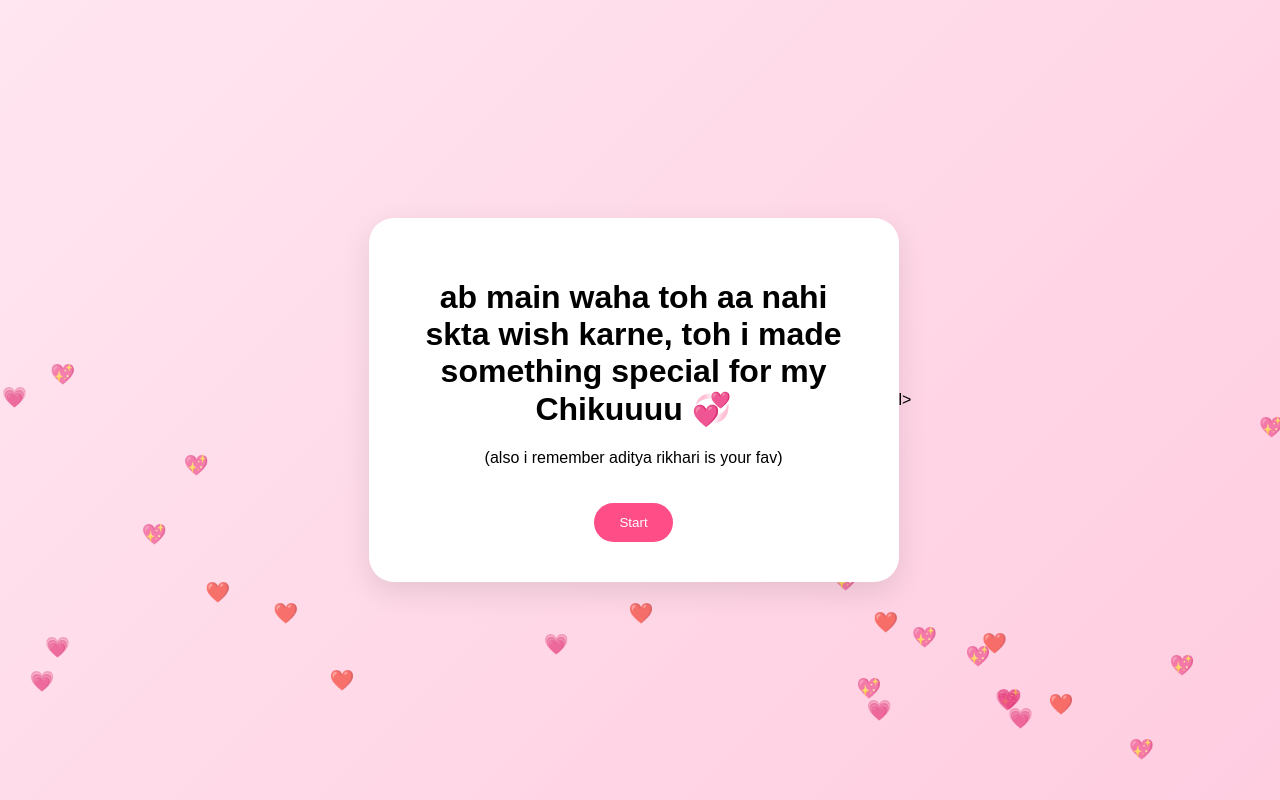
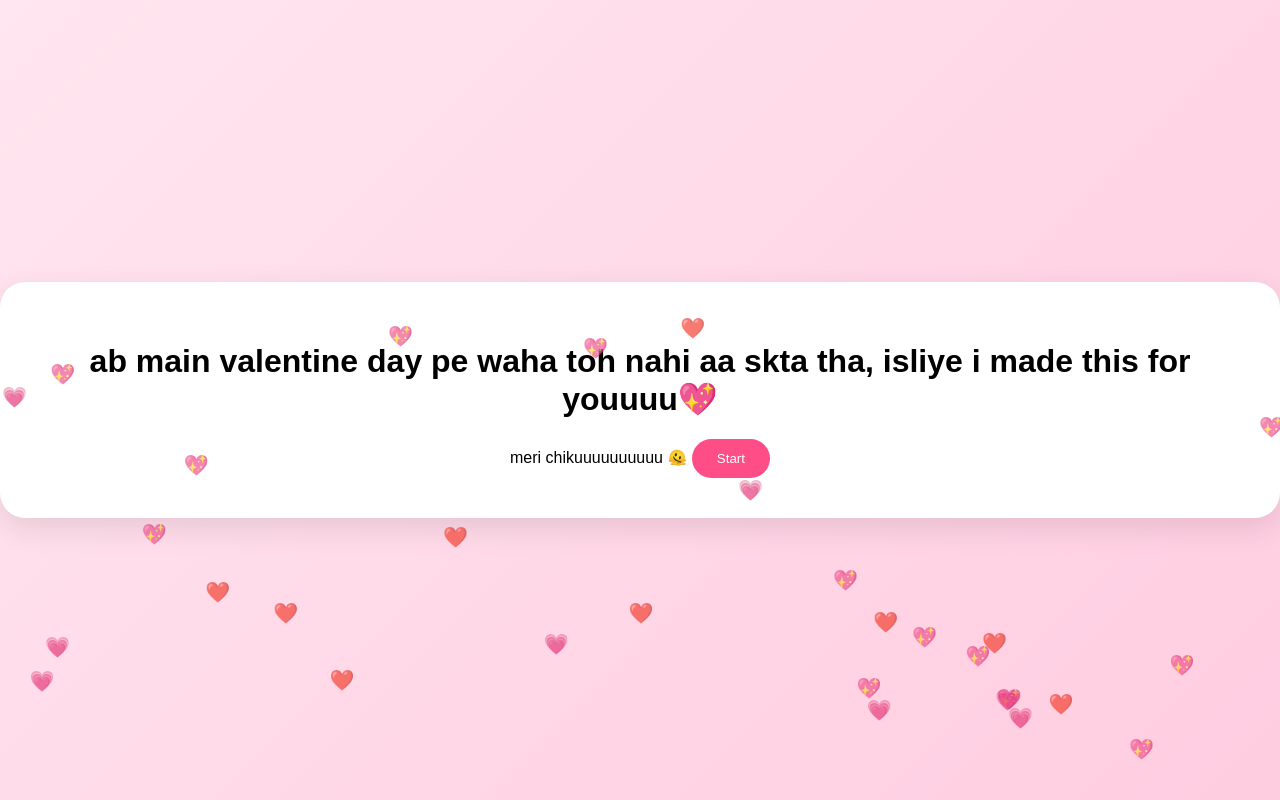
Before and after one commit to dakshski/daksh, a plain HTML site: page index.html in a window 1280 px wide. Drawn offline with Linux system fonts and the light colour scheme.

Commit message:
Update index.html

```diff
--- a/index.html
+++ b/index.html
@@ -2,7 +2,7 @@
 <html>
 <head>
 <meta charset="UTF-8">
-<title>For My Chiku Piku💕</title>
+<title>For My Chiku💕</title>
 
 <style>
 body {
@@ -15,31 +15,23 @@ body {
   align-items: center;
   height: 100vh;
 }
-
 .card {
   background: white;
   padding: 40px;
   border-radius: 25px;
   text-align: center;
   box-shadow: 0 10px 30px rgba(0,0,0,0.1);
-  max-width: 450px;
-  z-index: 2;
 }
-
 button {
   padding: 12px 25px;
-  margin-top: 20px;
   border-radius: 25px;
   border: none;
-  cursor: pointer;
   background-color: #ff4d88;
   color: white;
+  cursor: pointer;
   transition: 0.3s;
 }
-
-button:hover {
-  transform: scale(1.1);
-}
+button:hover { transform: scale(1.1); }
 
 .heart {
   position: absolute;
@@ -47,44 +39,37 @@ button:hover {
   animation: float 8s linear infinite;
   opacity: 0.7;
 }
-
 @keyframes float {
   0% { transform: translateY(100vh); }
   100% { transform: translateY(-10vh); }
 }
 </style>
-
 </head>
 
 <body>
 
 <div class="card">
-  <h1>ab main waha toh aa nahi skta wish karne, toh i made something special for my Chikuuuu 💞</h1>
-  <p>(also i remember aditya rikhari is your fav)</p>
-  <button onclick="start()">Start</button>
+  <h1>ab main valentine day pe waha toh nahi aa skta tha, isliye i made this for youuuu💖</h1>
+  <p1>meri chikuuuuuuuuuu 🫠</p1>
+  <button onclick="next()">Start</button>
 </div>
 
-<!-- Background Music -->
-<audio id="bgm" loop>
+<audio autoplay loop>
   <source src="paaro.mp3" type="audio/mpeg">
 </audio>
 
 <script>
-function start() {
-  document.getElementById("bgm").play();
-  alert("Next page coming soon 👀");
-}
+function next(){ window.location.href="page1.html"; }
 
-/* Floating Hearts Script */
-for (let i = 0; i < 30; i++) {
-  let heart = document.createElement("div");
-  heart.classList.add("heart");
-  heart.innerHTML = ["💗","💖","❤️"][Math.floor(Math.random()*3)];
-  heart.style.left = Math.random() * 100 + "vw";
-  heart.style.animationDuration = (5 + Math.random() * 5) + "s";
+for(let i=0;i<30;i++){
+  let heart=document.createElement("div");
+  heart.className="heart";
+  heart.innerHTML=["💗","💖","❤️"][Math.floor(Math.random()*3)];
+  heart.style.left=Math.random()*100+"vw";
+  heart.style.animationDuration=(5+Math.random()*5)+"s";
   document.body.appendChild(heart);
 }
 </script>
 
 </body>
-</html>l>
+</html>
```
